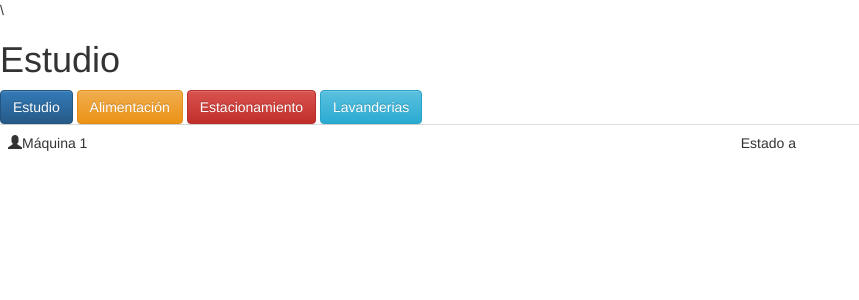
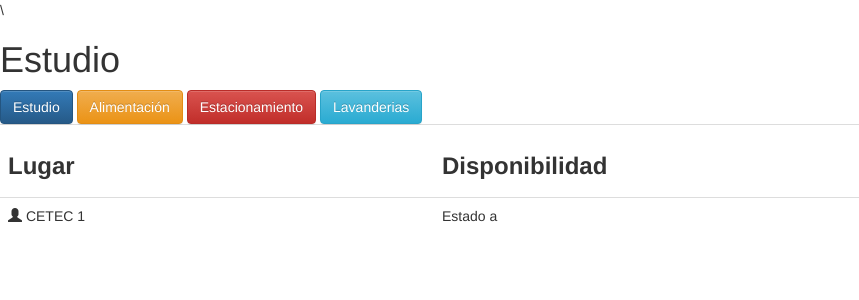
Before and after one commit to micampusdisponible/micampusdisponible.github.io, a PHP site: page /estudio.php in a window 1280 px wide. Shown: the top 300 px of the page, without its empty margins (0-859 px from the left). Run offline with PHP 8.4, Linux system fonts and the light colour scheme; tables that the repository leaves empty hold one stand-in row (values such as "Sample post"); data that the repository does not hold is empty.

Commit message:
modified estudio.php

```diff
--- a/MiCampusApp/estudio.php
+++ b/MiCampusApp/estudio.php
@@ -43,9 +43,16 @@ if ($result->num_rows > 0) {
     // output data of each row
     echo "<table class='table table-hover'>";
 
+        echo "<tr>";
+            echo "<td> <h3> <b> Lugar </b> </h3> ". "</td>";
+            echo "<td> <h3> <b> Disponibilidad </b> </h3>". "</td>";
+        echo "</tr>";
+
     while($row = $result->fetch_assoc()) {
+
+
     echo "<tr>";
-        echo "<td><span class='glyphicon glyphicon-user' aria-hidden='true'></span>Máquina ". $row["estacion"]. "</td>";
+        echo "<td><span class='glyphicon glyphicon-user' aria-hidden='true'></span> CETEC ". $row["estacion"]. "</td>";
         echo "<td>Estado ". $row["estado"]. "</td>";
 
     echo "</tr>";
```
